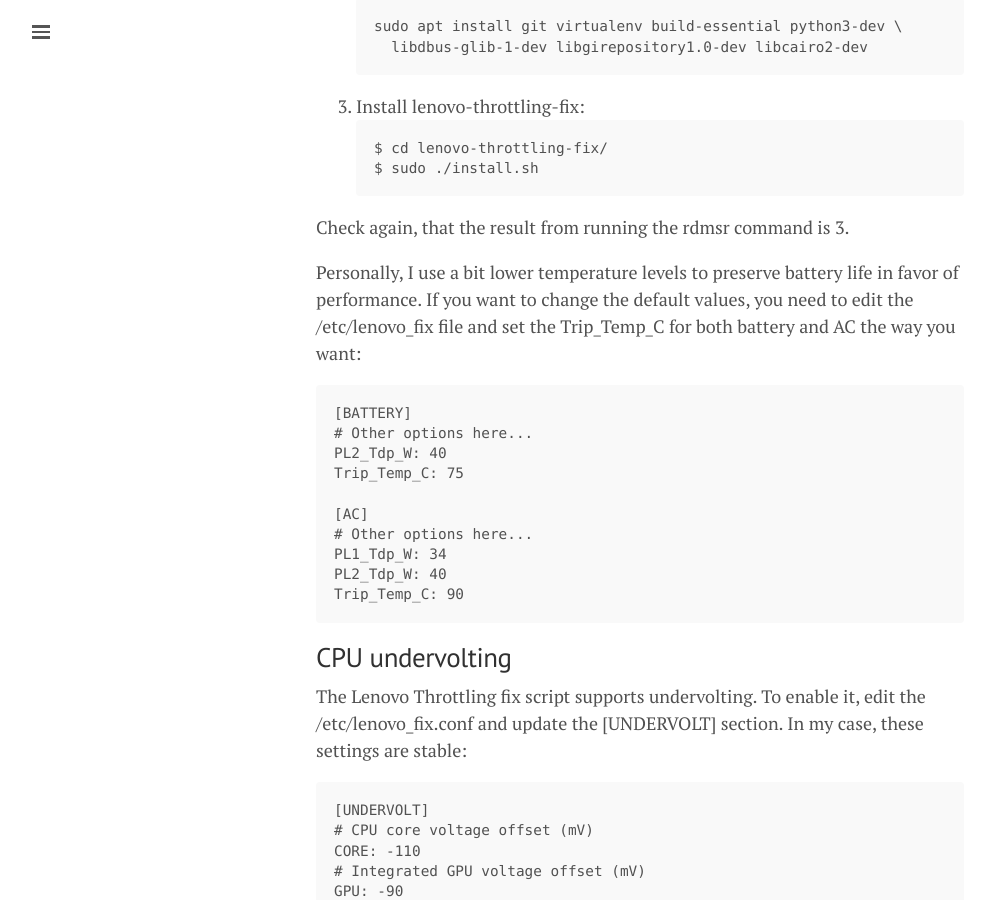
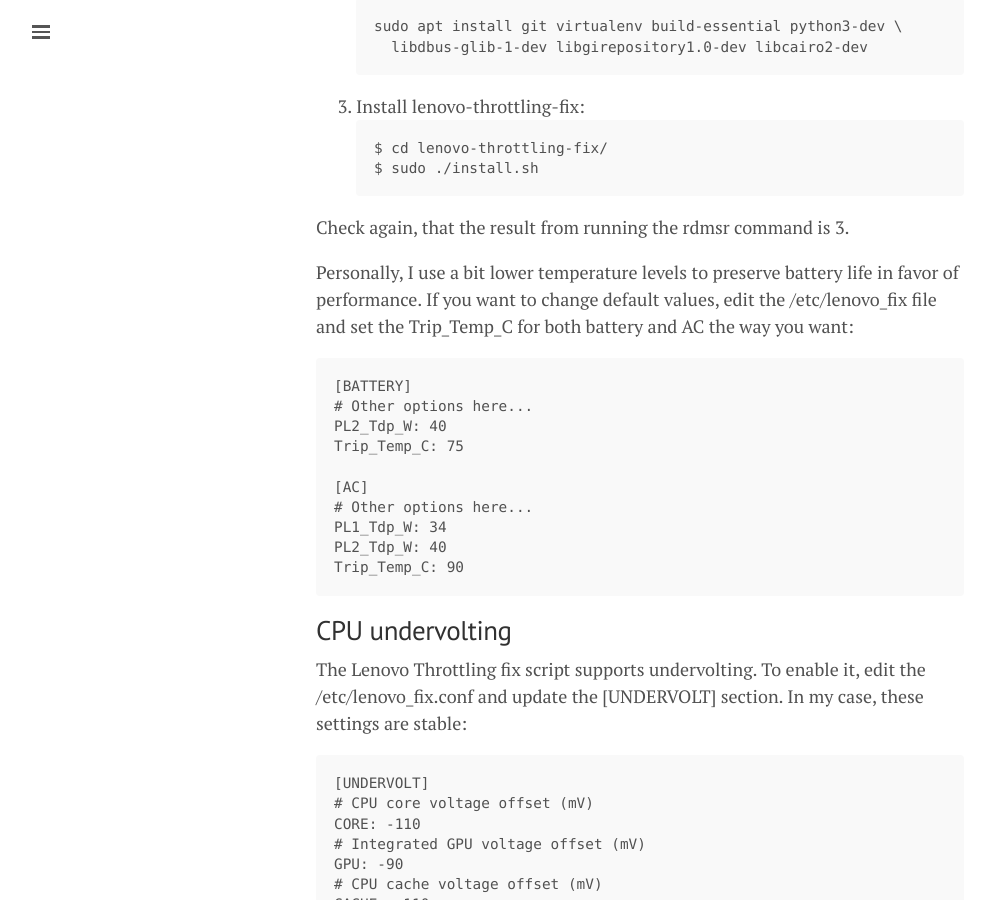
Before and after one commit to lgeurts/lgeurts.github.io, a Jekyll site: the page built from _posts/2021-10-15-ubuntu-setup-notes-for-x1-carbon-gen8.md, in a window 1280 px wide and 900 px high, scrolled down 989 px. Shown: the whole window, without its empty margins (0-991 px from the left). Built offline with Jekyll 4.4.1, drawn with Linux system fonts in a browser that asks for light colours; nearby versions of some CDN libraries; comment, search, counter and statistics services are not loaded.

Commit message:
Update 2021-10-15-ubuntu-setup-notes-for-x1-carbon-gen8.md

````diff
--- a/_posts/2021-10-15-ubuntu-setup-notes-for-x1-carbon-gen8.md
+++ b/_posts/2021-10-15-ubuntu-setup-notes-for-x1-carbon-gen8.md
@@ -43,7 +43,7 @@
 
 Check again, that the result from running the rdmsr command is 3.
 
-Personally, I use a bit lower temperature levels to preserve battery life in favor of performance. If you want to change the default values, you need to edit the /etc/lenovo_fix file and set the Trip_Temp_C for both battery and AC the way you want:
+Personally, I use a bit lower temperature levels to preserve battery life in favor of performance. If you want to change default values, edit the /etc/lenovo_fix file and set the Trip_Temp_C for both battery and AC the way you want:
 ```
 [BATTERY]
 # Other options here...
````
